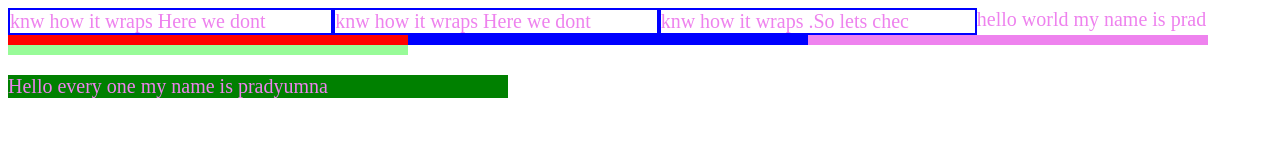
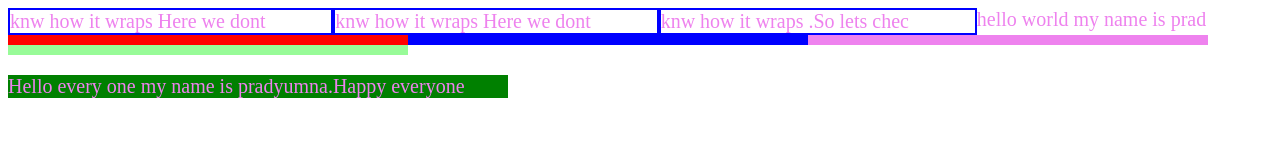
Before and after one commit to Prady49874/webpage1, a plain HTML site: page index.html in a window 1280 px wide. Drawn offline with Linux system fonts and the light colour scheme.

Commit message:
Update index.html

```diff
--- a/index.html
+++ b/index.html
@@ -61,5 +61,5 @@
         <div style="height:10px;width:400px;background:violet;flex-shrink:0;"></div>
         <div style="height:10px;width:400px;background:palegreen;flex-shrink:0;"></div>
     </div>
-    <p style="width:500px;background-color:green;">Hello every one my name is pradyumna</p>
+    <p style="width:500px;background-color:green;">Hello every one my name is pradyumna.Happy everyone</p>
 </body>
```
